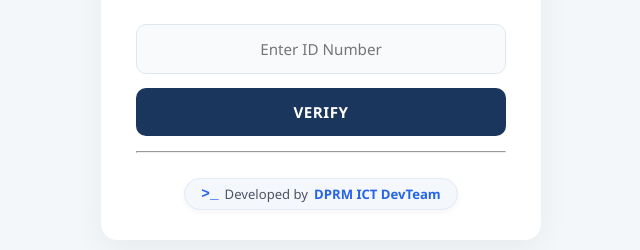
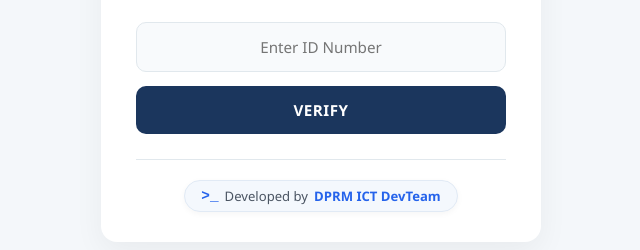
Before and after one commit to prmisv1/bjmp-id-verifier, a website: page public/index.html in a window 1280 px wide. Shown: the part 410-660 px from the top of the page, without its empty margins (319-959 px from the left). Drawn offline with Linux system fonts and the light colour scheme.

Commit message:
Update style.css

```diff
--- a/public/style.css
+++ b/public/style.css
@@ -190,8 +190,14 @@
   font-weight: 600;
 }
 
+.divider {
+  border: none;
+  border-top: 1px solid #e1e8ed;
+  margin: 25px 0 20px 0;
+}
+
 .card-footer {
-  margin-top: 25px;
+  margin-top: 0;
   display: flex;
   justify-content: center;
   align-items: center;
@@ -232,9 +238,3 @@
   font-style: italic;
   margin-bottom: 6px;
 }
-
-.copyright-text {
-  font-size: 0.73rem;
-  color: #a0aec0;
-  font-weight: 500;
-}
```
